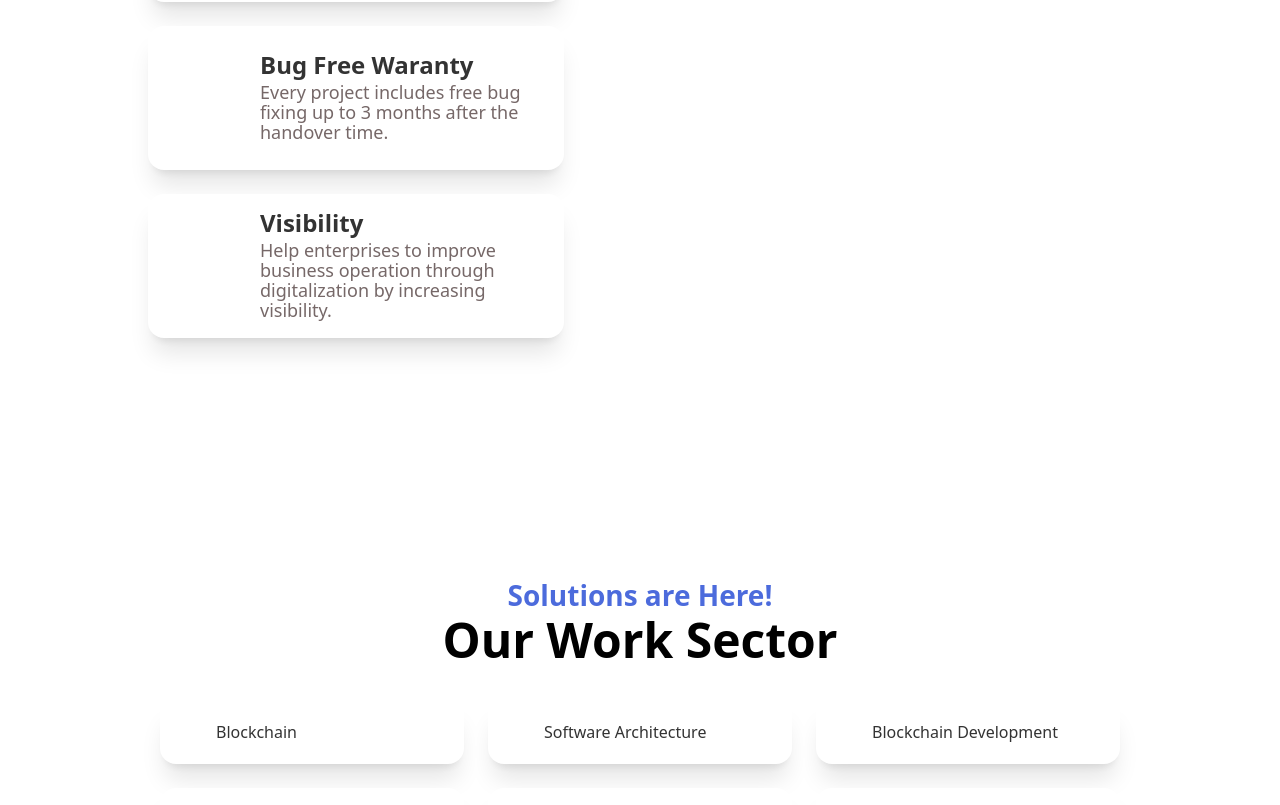
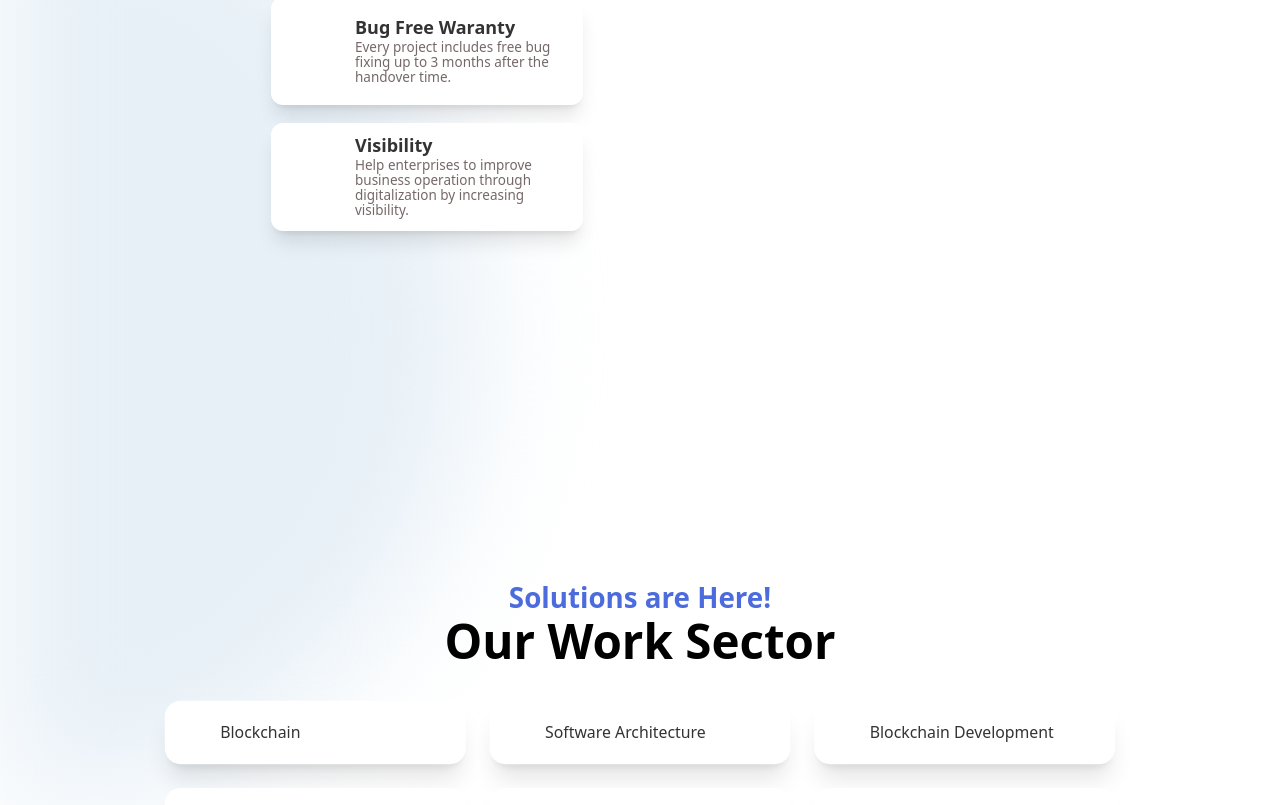
Before and after one commit to fao30/faotech-frontend, a React (Create React App) app: page /#/ in a window 1280 px wide. Shown: the part 1992-2797 px from the top of the page. Built offline with nearby package versions, Linux system fonts and the light colour scheme; some icons are missing.

Commit message:
motion added

```diff
--- a/package.json
+++ b/package.json
@@ -9,7 +9,7 @@
     "@testing-library/react": "^13.4.0",
     "@testing-library/user-event": "^13.5.0",
     "daisyui": "^2.46.1",
-    "framer-motion": "^8.0.2",
+    "framer-motion": "^8.1.9",
     "react": "^18.2.0",
     "react-animated-popup": "^0.1.8",
     "react-cards-stack": "^1.1.1",
--- a/src/pages/About/components/HeaderAbout.js
+++ b/src/pages/About/components/HeaderAbout.js
@@ -7,11 +7,10 @@ const HeaderAbout = () => {
       <div class="my-10 lg:my-[6.5rem] z-10 w-full">
         <div class="flex justify-between flex-wrap items-center mb-12 md:mb-0">
           {/* HEADER TITLE, Digital Product Made By Us*/}
-          {/* <motion.div
+          <motion.div
             initial={{ x: "-20%" }}
             animate={{ x: "calc(100% - 100%)" }}
-          > */}
-
+          >
             <div class="md:w-full lg:w-[27.7rem] text-[#757575] text-[16px] md:text-[20px] mt-6">
               <h1 class="w-full md:lg:text-5xl text-4xl font-bold text-[#1363DF]">
                 About Us
@@ -26,13 +25,12 @@ const HeaderAbout = () => {
               <h1>
                 <br />
                 We analyze every detail of your work needs, strive for the best
-              way to solve problems with measurable analysis. creating not only
-              solutions but also technological wonders. no more conventional, be
-              more digital.
+                way to solve problems with measurable analysis. creating not
+                only solutions but also technological wonders. no more
+                conventional, be more digital.
               </h1>
             </div>
-
-          {/* </motion.div> */}
+          </motion.div>
           <img
             alt="coding"
             class="hidden min-[1280px]:flex  w-3/4 min-[1280px]:w-5/12  shadow-xl md:ml-6 md:mt-6 ml-0 mt-12 lg:mt-0"
--- a/src/pages/Contact/Contact.js
+++ b/src/pages/Contact/Contact.js
@@ -28,10 +28,10 @@ const Contact = () => {
         </button>
       </div>
       <div className="flex flex-col z-10 xl:mx-auto pt-2">
-        {/* <motion.div
+        <motion.div
           initial={{ x: "-20%" }}
           animate={{ x: "calc(100% - 100%)" }}
-        > */}
+        >
           <p className="text-[#4C6BDC] md:lg:text-5xl text-4xl font-bold leading-[1.1]">
             Let’s discuss your project with our team
           </p>
@@ -39,7 +39,7 @@ const Contact = () => {
             We would love to hear from you! Send us an email and we will respond
             within 24 hours.
           </p>
-        {/* </motion.div> */}
+        </motion.div>
         {/* Background  */}
         <div class="flex absolute w-6/12 right-0 lg:-right-10 sm:mr-10 h-[90%] top-20 bg-[#eaf0fa] blur-3xl -z-10 rounded-tl-full rounded-bl-full"></div>
 
--- a/src/pages/Home/Index.js
+++ b/src/pages/Home/Index.js
@@ -6,14 +6,15 @@ import HeroContent from "./components/HeroContent";
 import OurWorkSector from "./components/OurWorkSector";
 import TechStack from "./components/TechStack";
 import "./components/custom.css";
+import { motion, useScroll, useTransform } from "framer-motion";
 
 const Index = () => {
   return (
     <div>
       {/* BACKGROUND */}
-      {/* <div class="flex absolute blur-3xl rounded-full rounded-br-2xl sm:w-[30rem] w-[10rem] h-[70rem] sm:h-[42rem] lg:w-[60rem] lg:h-[60rem] top-[24rem] lg:top-[8rem] right-0  bg-[#eaf0fa] -z-10 "></div>
+      <div class="flex absolute blur-3xl rounded-full rounded-br-2xl sm:w-[30rem] w-[10rem] h-[70rem] sm:h-[42rem] lg:w-[60rem] lg:h-[60rem] top-[24rem] lg:top-[8rem] right-0  bg-[#eaf0fa] -z-10 "></div>
       <div class="flex absolute blur-3xl rounded-bl-2xl rounded-tl-2xl rounded-full w-[50%] md:w-[30rem]  h-[60rem] top-[115rem] left-0  bg-[#e7f0f7] -z-10"></div>
-      <div class="flex absolute blur-3xl rounded-full w-full   h-[26rem] lg:h-[16rem] top-[215rem]   bg-[#eaf0fa] -z-10"></div> */}
+      <div class="flex absolute blur-3xl rounded-full w-full   h-[26rem] lg:h-[16rem] top-[215rem]   bg-[#eaf0fa] -z-10"></div>
       <Header />
       <HeroContent />
       <OurWorkSector />
--- a/src/pages/Home/components/DigitalProduct.js
+++ b/src/pages/Home/components/DigitalProduct.js
@@ -1,7 +1,13 @@
-import React from "react";
+import { motion } from "framer-motion";
+import React, { useEffect } from "react";
 
 const DigitalProduct = () => {
   return (
+    <motion.div
+      initial="offscreen"
+      whileInView="onscreen"
+      viewport={{ once: true, amount: 0.8 }}
+    >
       <div class="px-[2rem] md:px-[4rem] lg:px-[8rem] grid place-items-center items-end">
         <div class="lg:mt-10 mb-12 z-10 w-full">
           <div class="flex justify-between flex-wrap items-center mb-12 md:mb-24">
@@ -28,8 +34,8 @@ const DigitalProduct = () => {
               <div class=" text-[#757575] mt-6">
                 <h1 class="text-[16px] lg:text-[20px]">
                   B2B-ONE.COM — it is an effective platform for communication
-                between exporters and importers, sellers and buyers of goods and
-                services around the world. Find a partner, conduct video
+                  between exporters and importers, sellers and buyers of goods
+                  and services around the world. Find a partner, conduct video
                   negotiations and agree on a good deal!
                 </h1>
               </div>
@@ -50,6 +56,7 @@ const DigitalProduct = () => {
           </div>
         </div>
       </div>
+    </motion.div>
   );
 };
 
--- a/src/pages/Home/components/Header.js
+++ b/src/pages/Home/components/Header.js
@@ -13,10 +13,10 @@ const Header = () => {
         <div class="flex justify-between flex-wrap items-center">
           {/* HEADER TITLE */}
           <div class="z-20  w-full lg:w-[39rem]">
-            {/* <motion.div
+            <motion.div
               initial={{ x: "-20%" }}
               animate={{ x: "calc(100% - 100%)" }}
-            > */}
+            >
               <h1 class="text-[28px] my-2 text-primary-100 font-bold">
                 Fast, Trust, Number 1
               </h1>
@@ -24,12 +24,12 @@ const Header = () => {
                 We Help You Develop Through Digitalization
               </h1>
               <h1 class="text-l my-6 text-[#757575] text-[16px] lg:text-[20px]">
-              FaoTech — a technology company engaged in industrial digitization
-              located in Kazan. We focus on helping you to digitalize your
-              business from the first scratch until a digital product ready to
-              use!
+                FaoTech — a technology company engaged in industrial
+                digitization located in Kazan. We focus on helping you to
+                digitalize your business from the first scratch until a digital
+                product ready to use!
               </h1>
-            {/* </motion.div> */}
+            </motion.div>
             <div class="flex justify-start">
               <button
                 onClick={() => navigate("/contact")}
--- a/src/pages/Home/components/HeroContent.js
+++ b/src/pages/Home/components/HeroContent.js
@@ -1,11 +1,20 @@
 import { Icon } from "@iconify/react";
-import { motion } from "framer-motion";
 import { React } from "react";
 import CardHero from "./components/CardHero";
+import { motion, useScroll, useTransform } from "framer-motion";
 // from-white to-blue-200  bg-gradient-to-r
 
 const HeroContent = () => {
+  const { scrollYProgress } = useScroll();
+  const scale = useTransform(scrollYProgress, [0, 0.8], [1, 0.75]);
   return (
+    <motion.div style={{ scale }}>
+      {" "}
+      <motion.div
+        style={{
+          scaleY: scrollYProgress,
+        }}
+      />
       <div class="px-[2rem] md:px-[4rem] lg:px-[8rem] flex flex-col justify-around">
         <div class="my-6 lg:my-[10rem] z-10">
           <div class="flex lg:justify-between justify-center flex-wrap items-center">
@@ -78,6 +87,7 @@ const HeroContent = () => {
           </div>
         </div>
       </div>
+    </motion.div>
   );
 };
 
--- a/src/pages/Home/components/OurWorkSector.js
+++ b/src/pages/Home/components/OurWorkSector.js
@@ -1,6 +1,8 @@
 import { React, useState, useEffect } from "react";
 import CardWork from "./components/CardWork";
 import { Icon } from "@iconify/react";
+import { motion, useScroll, useTransform } from "framer-motion";
+
 // from-white to-blue-200  bg-gradient-to-r
 
 // const BASE_URL =
@@ -14,9 +16,17 @@ const OurWorkSector = () => {
   //     setCardWork(data)
   //   })
   // }, [])
+  const { scrollYProgress } = useScroll();
+  const scale = useTransform(scrollYProgress, [0, 0.5], [0.75, 0.99]);
 
   return (
-    <div>
+    <motion.div style={{ scale }}>
+      {" "}
+      <motion.div
+        style={{
+          scaleY: scrollYProgress,
+        }}
+      />
       <div class="px-[1rem] md:px-[4rem] lg:px-[8rem] grid place-items-center items-end">
         <div class="mt-6 lg:mb-2 lg:mt-[4rem] z-10 lg:w-full">
           <div>
@@ -28,6 +38,7 @@ const OurWorkSector = () => {
                 Our Work Sector
               </h1>
             </div>
+
             <div class="w-full flex flex-wrap justify-center items-center">
               {/* {cardWork.map((e)=>{
                 return (
@@ -175,7 +186,7 @@ const OurWorkSector = () => {
           </div>
         </div>
       </div>
-    </div>
+    </motion.div>
   );
 };
 
--- a/src/pages/Home/components/components/CardHero.js
+++ b/src/pages/Home/components/components/CardHero.js
@@ -1,3 +1,4 @@
+import { motion } from "framer-motion";
 import React from "react";
 
 const CardHero = ({ cardDescProps, cardIconProps, cardTitleProps }) => {
--- a/src/pages/Home/components/components/CardWork.js
+++ b/src/pages/Home/components/components/CardWork.js
@@ -1,8 +1,17 @@
+import { motion } from "framer-motion";
 import React from "react";
 
 const CardWork = ({ cardIconProps, cardTitleProps }) => {
   return (
-    <div class="flex justify-between items-center transition-all transform hover:scale-105 hover:cursor-pointer">
+    <motion.div
+      whileHover={{ scale: 1.1, rotate: 0 }}
+      whileTap={{
+        rotate: 5,
+        scaleY: 1,
+        borderRadius: "100%",
+      }}
+    >
+      <div class="flex justify-between items-center  hover:cursor-pointer">
         <div class="bg-white text-ourWork-100 font-bold m-3 shadow-xl rounded-2xl">
           <div class="flex flex-row justify-start items-center w-[8rem] h-12 sm:h-16 sm:w-40 lg:h-16 lg:w-72 ml-4">
             <div class="fixed"> {cardIconProps} </div>
@@ -12,6 +21,7 @@ const CardWork = ({ cardIconProps, cardTitleProps }) => {
           </div>
         </div>
       </div>
+    </motion.div>
   );
 };
 
```
Also changed, not shown: 1 other file (tests, documents, lock files or other folders). Lines whose indentation alone changed are shown as unchanged.
